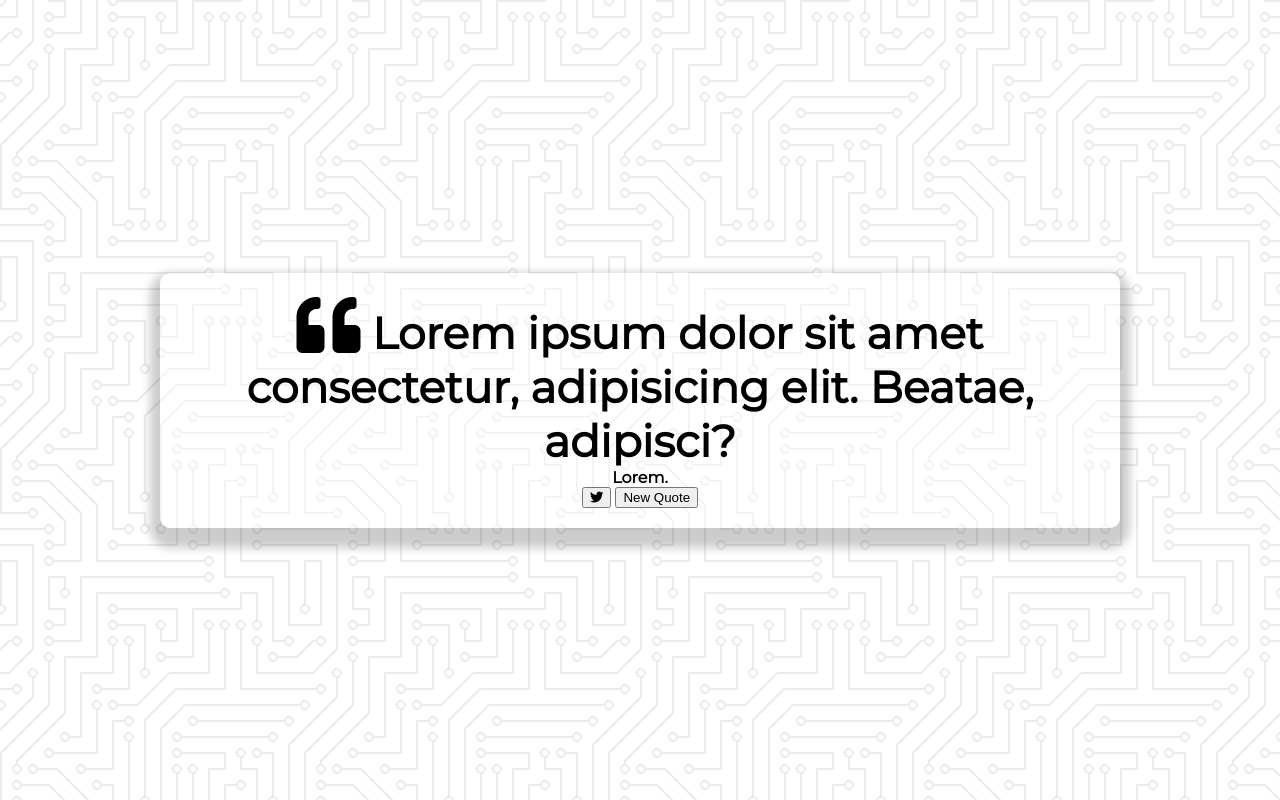
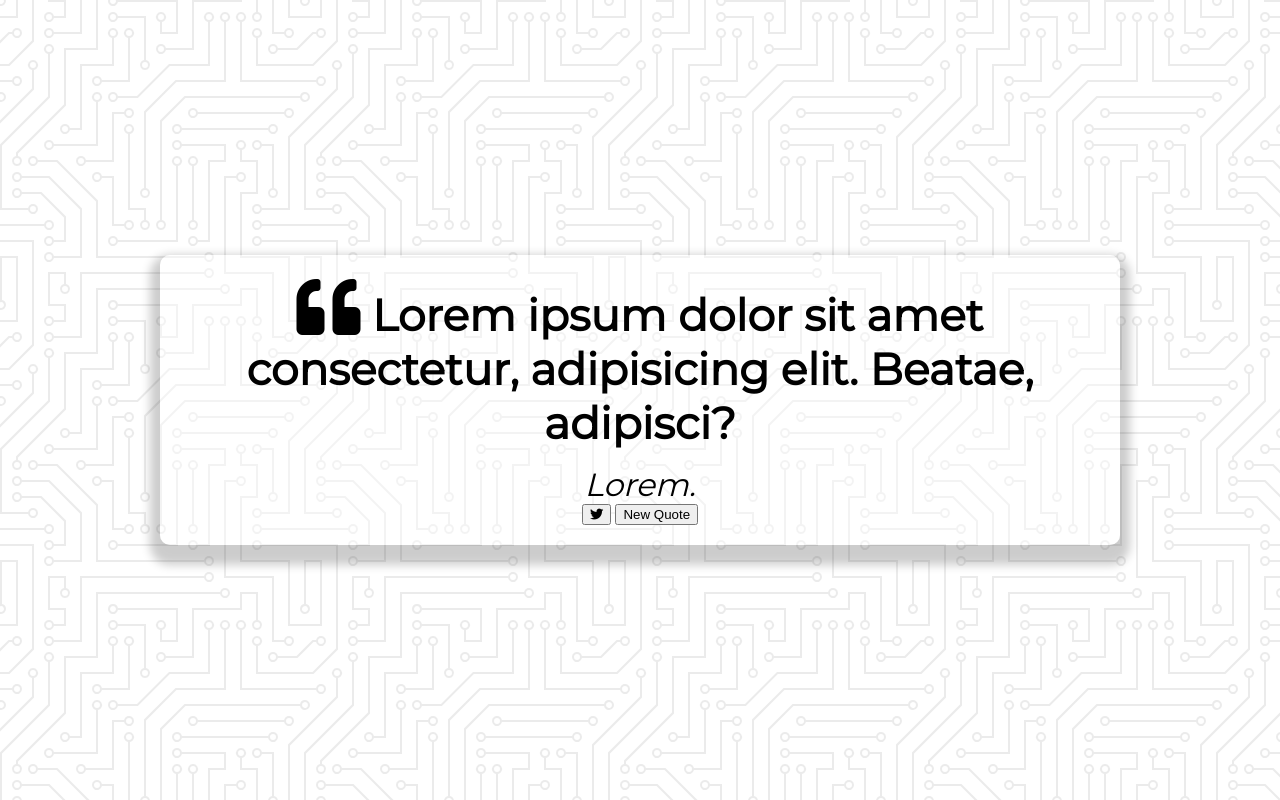
Before and after one commit to jmolina518/quote-generator, a plain HTML site: page index.html in a window 1280 px wide. Drawn offline with Linux system fonts and the light colour scheme.

Commit message:
add quote-author style

```diff
--- a/style.css
+++ b/style.css
@@ -38,3 +38,10 @@ body {
 .fa-quote-left {
   font-size: 4rem;
 }
+
+.quote-author {
+  margin-top: 15px;
+  font-size: 2rem;
+  font-weight: 400;
+  font-style: italic;
+}
```
